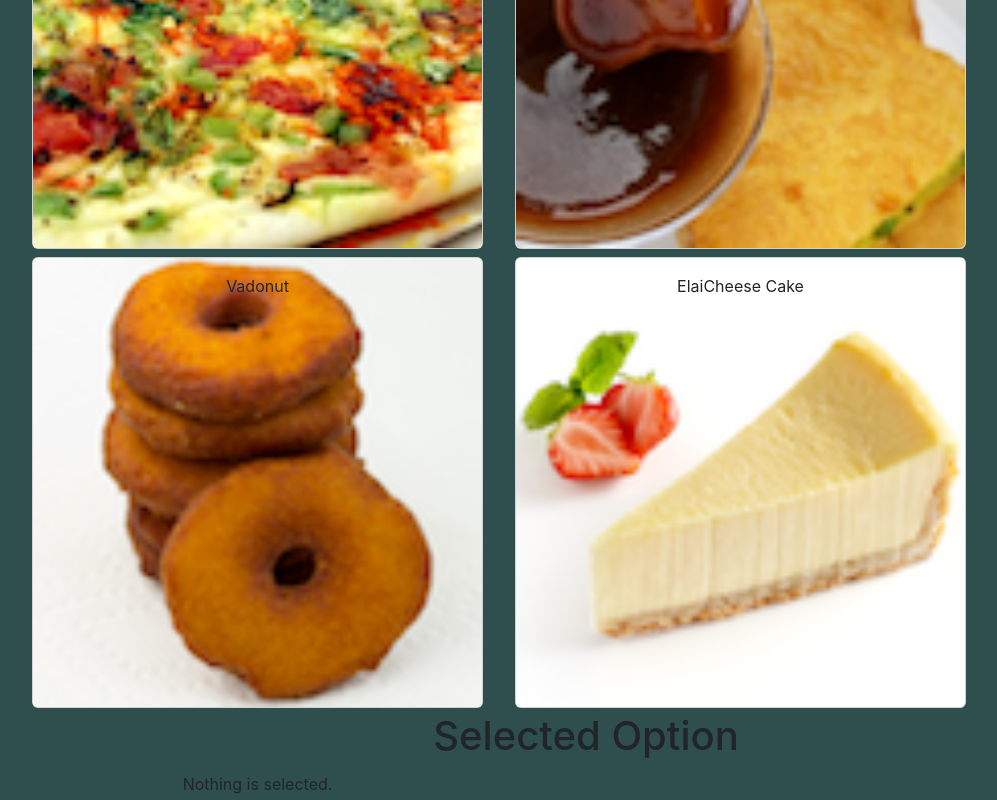
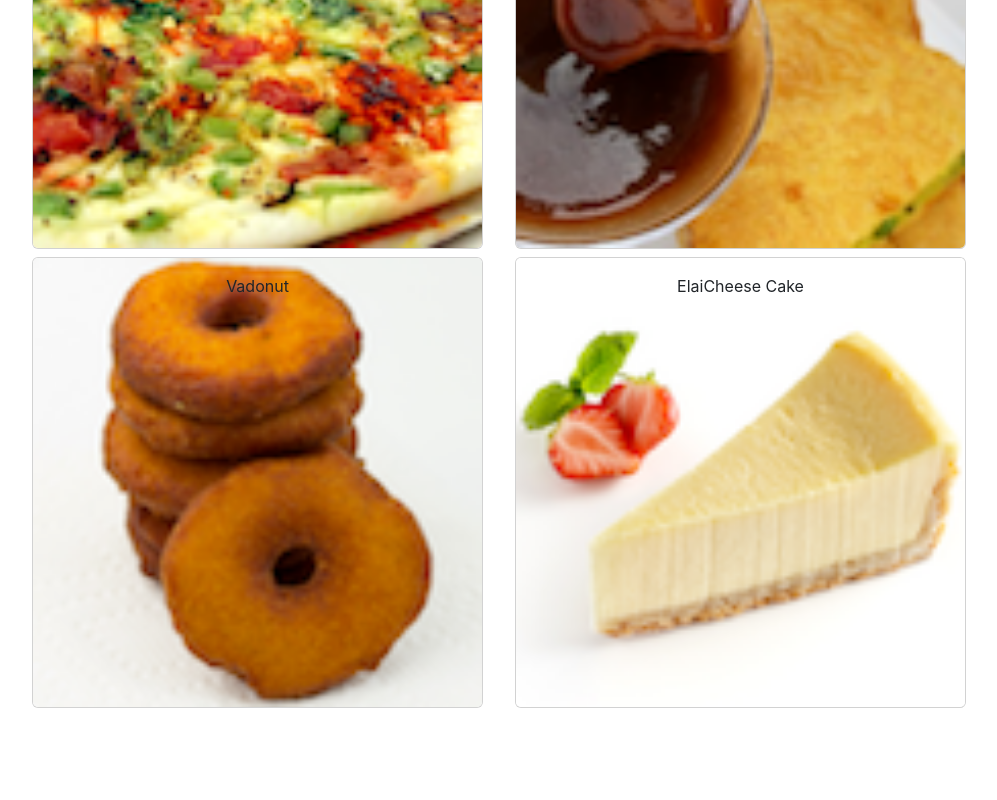
Before and after one commit to kuijunming93/Coursera-WebDev, a React (Create React App) app in the folder coursera-fullstack/reactApp/confusion/: page / in a window 1280 px wide. Shown: the part 252-1052 px from the top of the page, without its empty margins (54-1051 px from the left). After the commit the page ends 972 px from the top, so only its background shows below. Built offline with nearby package versions, Linux system fonts and the light colour scheme.

Commit message:
Revert "Added solution for assignment week 1"
This reverts commit ab4c1c74031102c1df40a7dc92b0cef5b3b9f924.

```diff
--- a/coursera-fullstack/reactApp/confusion/src/App.css
+++ b/coursera-fullstack/reactApp/confusion/src/App.css
@@ -1,6 +1,5 @@
 .App {
   text-align: center;
-  background-color: darkslategray;
 }
 
 .App-logo {
--- a/coursera-fullstack/reactApp/confusion/src/components/DishdetailComponent.js
+++ /dev/null
@@ -1,66 +0,0 @@
-import React, {Component} from "react";
-import { Card, CardImg, CardImgOverlay, CardText, CardBody, CardTitle } from 'reactstrap';
-
-class DishdetailComponent extends Component{
-    constructor(props){
-        super(props);
-        this.state = {
-            selectedDish : null
-        }
-    }
-
-    renderDish(dish){
-        if (dish!=null)
-            return(
-                <Card>
-                    <CardImg top src={dish.image} alt={dish.name} />
-                    <CardBody>
-                      <CardTitle>{dish.name}</CardTitle>
-                    </CardBody>
-                    <Card body>
-                        <CardText>{dish.description}</CardText>
-                    </Card>
-                </Card>
-            );
-        else
-            return (
-                <div>Nothing is selected.</div>
-            );
-    }
-
-    renderComments(dish){
-        if (dish!=null){
-            const comments = dish.comments.map(comment =>{
-                return (
-                    <div key={comment.id}>
-                        {comment.comment}
-                        <p>-- {comment.author}, {comment.date}</p>
-                    </div>
-                );
-            });
-            return(
-                <div>
-                    <div><h2>Comments</h2></div>
-                    {comments}
-                </div>
-            );
-    }}
-
-    render(){
-        return (
-            <div className="container">
-                <h1>Selected Option</h1>
-                <div className="row">
-                  <div  className="col-12 col-md-5 m-1">
-                    {this.renderDish(this.props.selectedDish)}
-                  </div>
-                  <div  className="col-12 col-md-5 m-1">
-                    {this.renderComments(this.props.selectedDish)}
-                  </div>
-                </div>
-            </div>
-        );
-    }
-}
-
-export default DishdetailComponent;
--- a/coursera-fullstack/reactApp/confusion/src/components/MenuComponent.js
+++ b/coursera-fullstack/reactApp/confusion/src/components/MenuComponent.js
@@ -1,6 +1,5 @@
 import React, {Component} from "react";
 import { Card, CardImg, CardImgOverlay, CardText, CardBody, CardTitle } from 'reactstrap';
-import DishdetailComponent from "./DishdetailComponent";
 
 class Menu extends Component{
     constructor(props){
@@ -12,6 +11,23 @@ class Menu extends Component{
 
     onDishSelect(dish) {
         this.setState({selectedDish : dish});
+    }
+
+    renderDish(dish){
+        if (dish!=null)
+            return(
+                <Card>
+                    <CardImg top src={dish.image} alt={dish.name} />
+                    <CardBody>
+                      <CardTitle>{dish.name}</CardTitle>
+                      <CardText>{dish.description}</CardText>
+                    </CardBody>
+                </Card>
+            );
+        else
+            return (
+                <div></div>
+            );
     }
 
     render(){
@@ -35,7 +51,9 @@ class Menu extends Component{
                     {menu}
                 </div>
                 <div className="row">
-                    <DishdetailComponent selectedDish = {this.state.selectedDish}/>
+                  <div  className="col-12 col-md-5 m-1">
+                    {this.renderDish(this.state.selectedDish)}
+                  </div>
                 </div>
             </div>
         );
```
